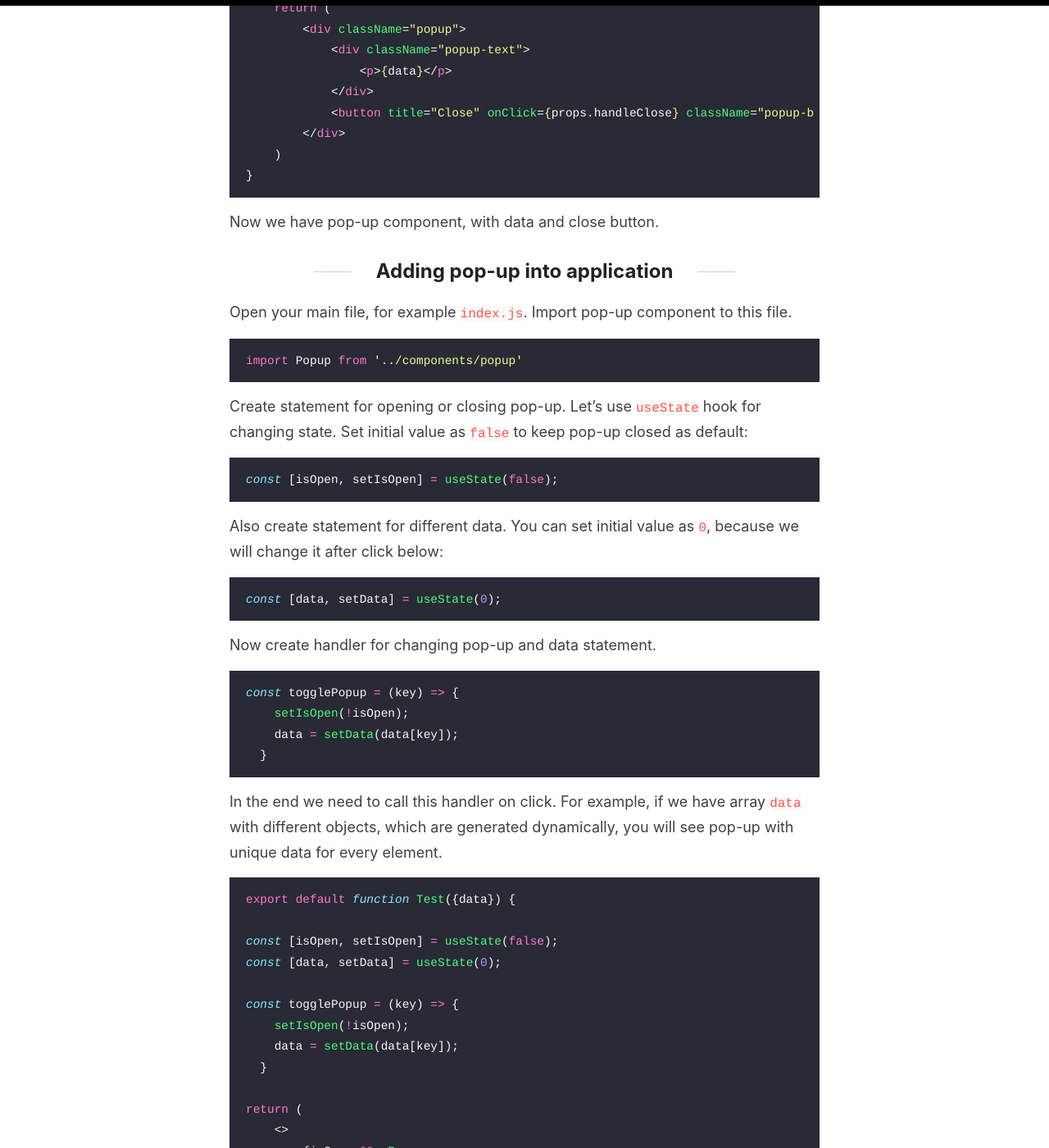
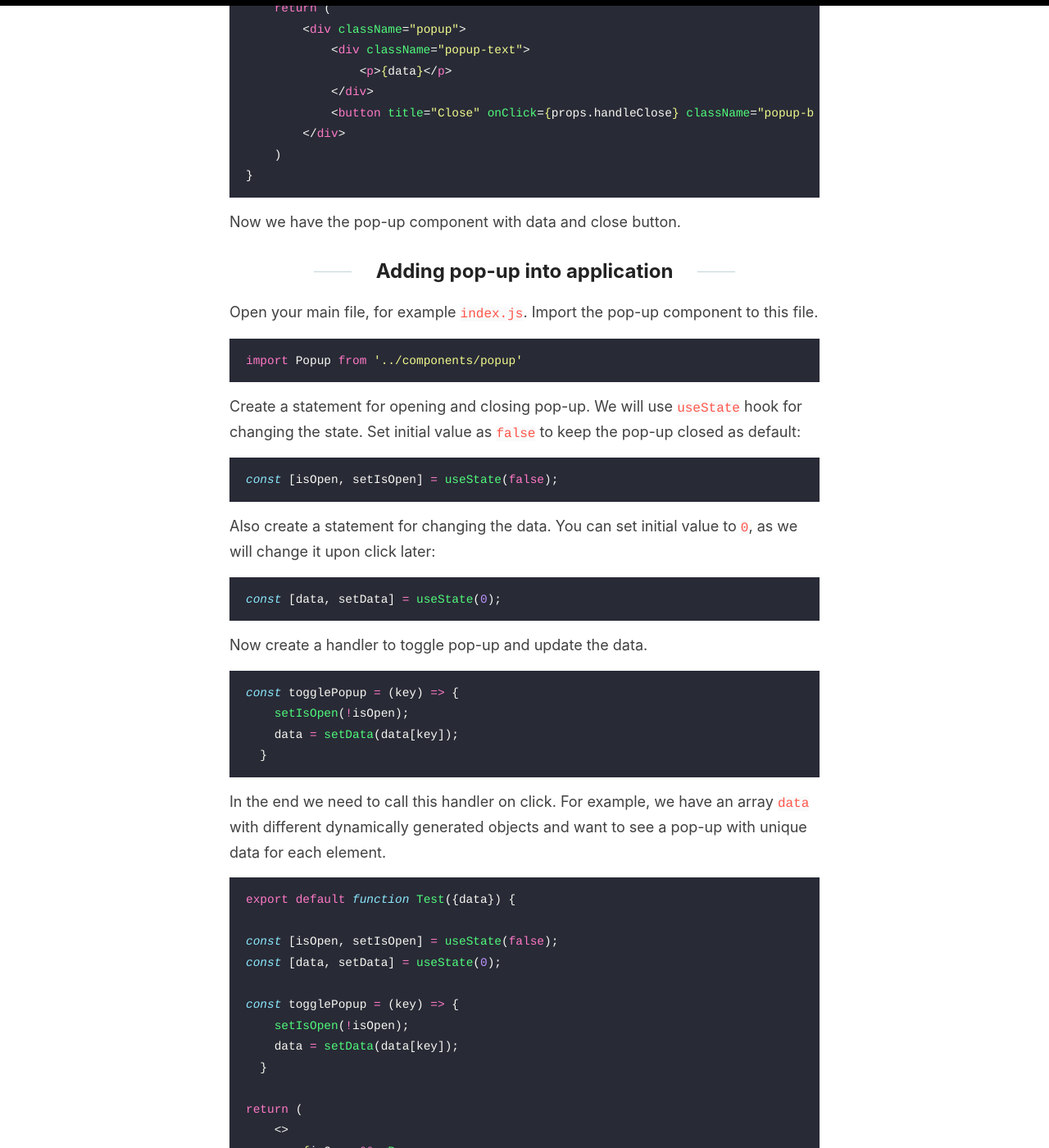
Before and after one commit to XAP-Software/XAP-Software.github.io, a Jekyll site: the page built from _posts/2022-05-06-nextjs_popup_with_params.md, in a window 1280 px wide and 1400 px high, scrolled down 667 px. Shown: the whole window at 82% size. Built offline with Jekyll 4.4.1, drawn with Linux system fonts in a browser that asks for light colours; some of the changed text lies outside the part shown.

Commit message:
Added changes after review

````diff
--- a/_posts/2022-05-06-nextjs_popup_with_params.md
+++ b/_posts/2022-05-06-nextjs_popup_with_params.md
@@ -10,7 +10,7 @@ In case you have generated elements with different parameters and you want to cr
 
 ## Creating pop-up
 
-Let's create simple pop-up in `Next.js`. Create `popup.js` file and paste there following code:
+Let's create a simple pop-up in `Next.js`. Create `popup.js` file and paste there the following code:
 
 ```jsx
 export default function Popup(props) {
@@ -27,29 +27,29 @@ export default function Popup(props) {
 }
 ```
 
-Now we have pop-up component, with data and close button.
+Now we have the pop-up component with data and close button.
 
 ## Adding pop-up into application
 
-Open your main file, for example `index.js`. Import pop-up component to this file.
+Open your main file, for example `index.js`. Import the pop-up component to this file.
 
 ```js
 import Popup from '../components/popup'
 ```
 
-Create statement for opening or closing pop-up. Let's use `useState` hook for changing state. Set initial value as `false` to keep pop-up closed as default:
+Create a statement for opening and closing pop-up. We will use `useState` hook for changing the state. Set initial value as `false` to keep the pop-up closed as default:
 
 ```js
 const [isOpen, setIsOpen] = useState(false);
 ```
 
-Also create statement for different data. You can set initial value as `0`, because we will change it after click below:
+Also create a statement for changing the data. You can set initial value to `0`, as we will change it upon click later:
 
 ```js
 const [data, setData] = useState(0);
 ```
 
-Now create handler for changing pop-up and data statement.
+Now create a handler to toggle pop-up and update the data.
 
 ```js
 const togglePopup = (key) => {
@@ -58,7 +58,7 @@ const togglePopup = (key) => {
   }
 ```
 
-In the end we need to call this handler on click. For example, if we have array `data` with different objects, which are generated dynamically, you will see pop-up with unique data for every element.
+In the end we need to call this handler on click. For example, we have an array `data` with different dynamically generated objects and want to see a pop-up with unique data for each element.
 
 ```jsx
 export default function Test({data}) {
````
Also changed, not shown: other parts of _posts/2022-05-06-nextjs_popup_with_params.md (+1 -1 lines).
